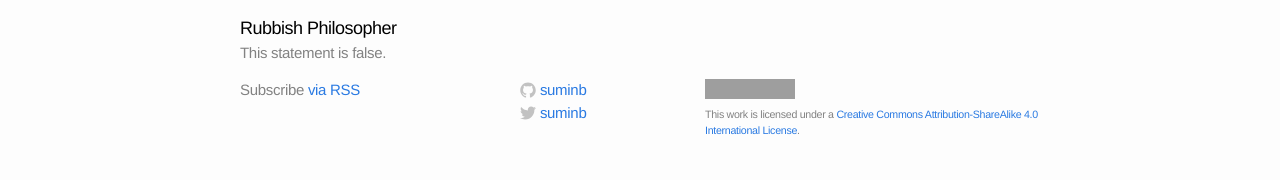
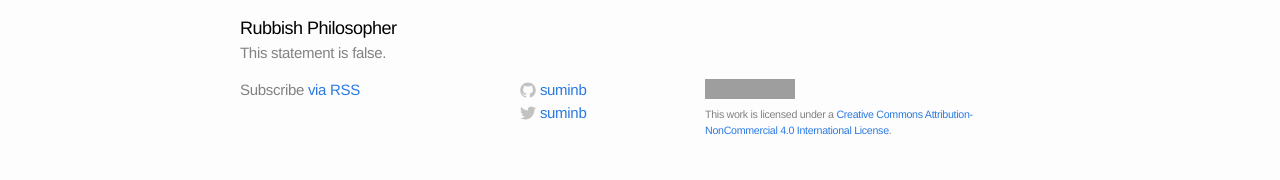
Before and after one commit to suminb/blog-suminb-com, a Jekyll site: the page built from index.html, in a window 1280 px wide. Shown: the part 1272-1452 px from the top of the page. Built offline with Jekyll 4.4.1, drawn with Linux system fonts in a browser that asks for light colours; the list of posts is cut into pages by our own code; comment, search, counter and statistics services are not loaded; grey boxes are pictures that could not be loaded.

Commit message:
Change a license type (CC BY-SA -> CC BY-NC)

```diff
--- a/_includes/footer.html
+++ b/_includes/footer.html
@@ -56,8 +56,8 @@
     </div>
 
     <div class="footer-col-3 column">
-      <a rel="license" href="http://creativecommons.org/licenses/by-sa/4.0/"><img alt="Creative Commons License" style="border-width:0" src="https://i.creativecommons.org/l/by-sa/4.0/88x31.png" /></a>
-      <p class="license">This work is licensed under a <a rel="license" href="http://creativecommons.org/licenses/by-sa/4.0/">Creative Commons Attribution-ShareAlike 4.0 International License</a>.</p>
+      <a rel="license" href="http://creativecommons.org/licenses/by-nc/4.0/"><img alt="Creative Commons License" style="border-width:0" src="https://i.creativecommons.org/l/by-nc/4.0/88x31.png" /></a>
+      <p class="license">This work is licensed under a <a rel="license" href="http://creativecommons.org/licenses/by-nc/4.0/">Creative Commons Attribution-NonCommercial 4.0 International License</a>.</p>
     </div>
 
   </div>
```
